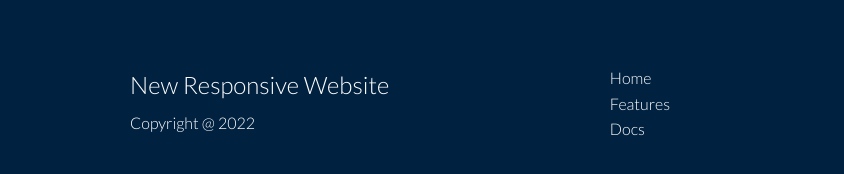
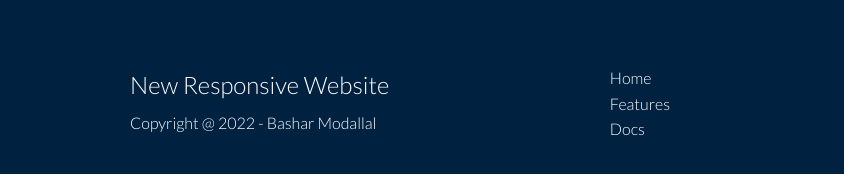
Before and after one commit to Bashar-Modallal/cloud-landing-page, a plain HTML site: page docs.html in a window 1280 px wide. Shown: the part 1129-1303 px from the top of the page, 0-844 px from the left. Drawn offline with Linux system fonts and the light colour scheme.

Commit message:
Updates footer

```diff
--- a/docs.html
+++ b/docs.html
@@ -102,7 +102,7 @@
             <div class="logo">
                 <h2>New Responsive Website</h2>
                 <p>
-                    Copyright @ 2022
+                    Copyright @ 2022 - Bashar Modallal
                 </p>
             </div>
             <div class="links">
```
Also changed, not shown: features.html (+1 -1 lines), index.html (+1 -1 lines).
